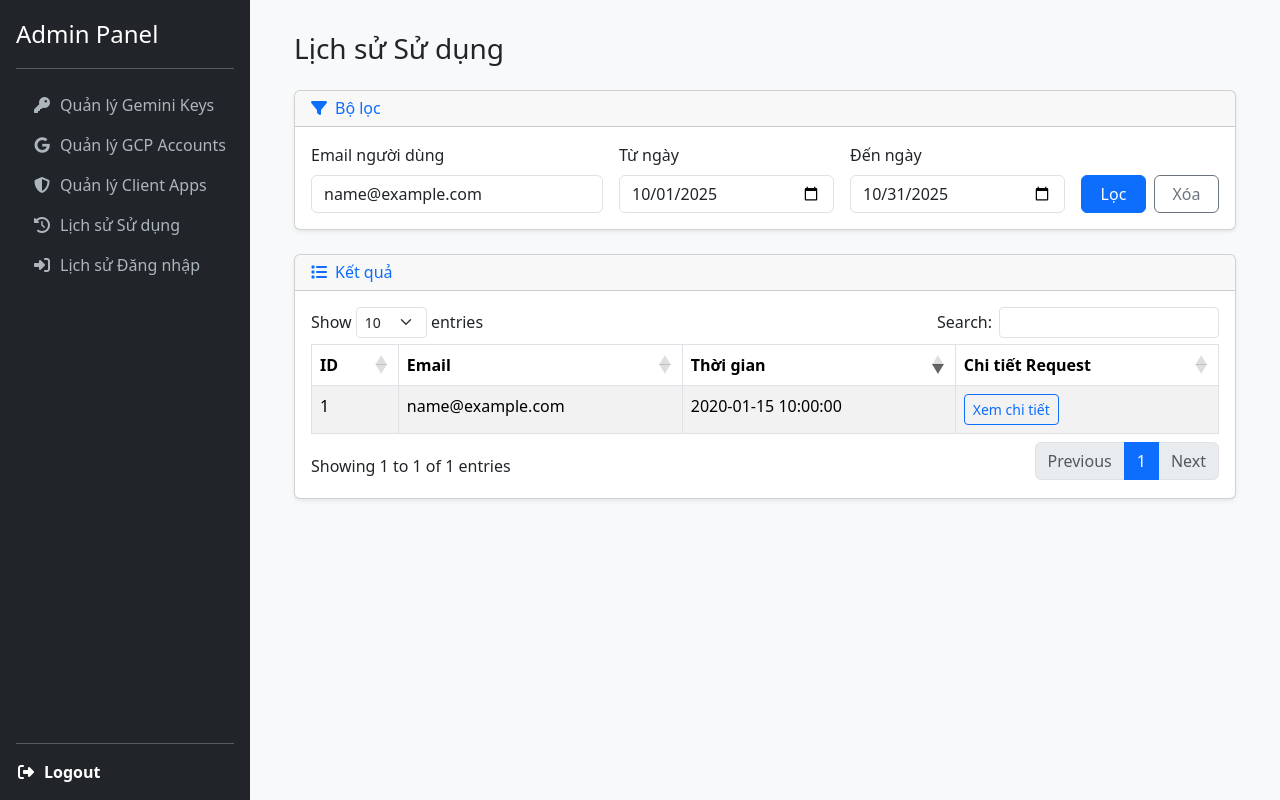
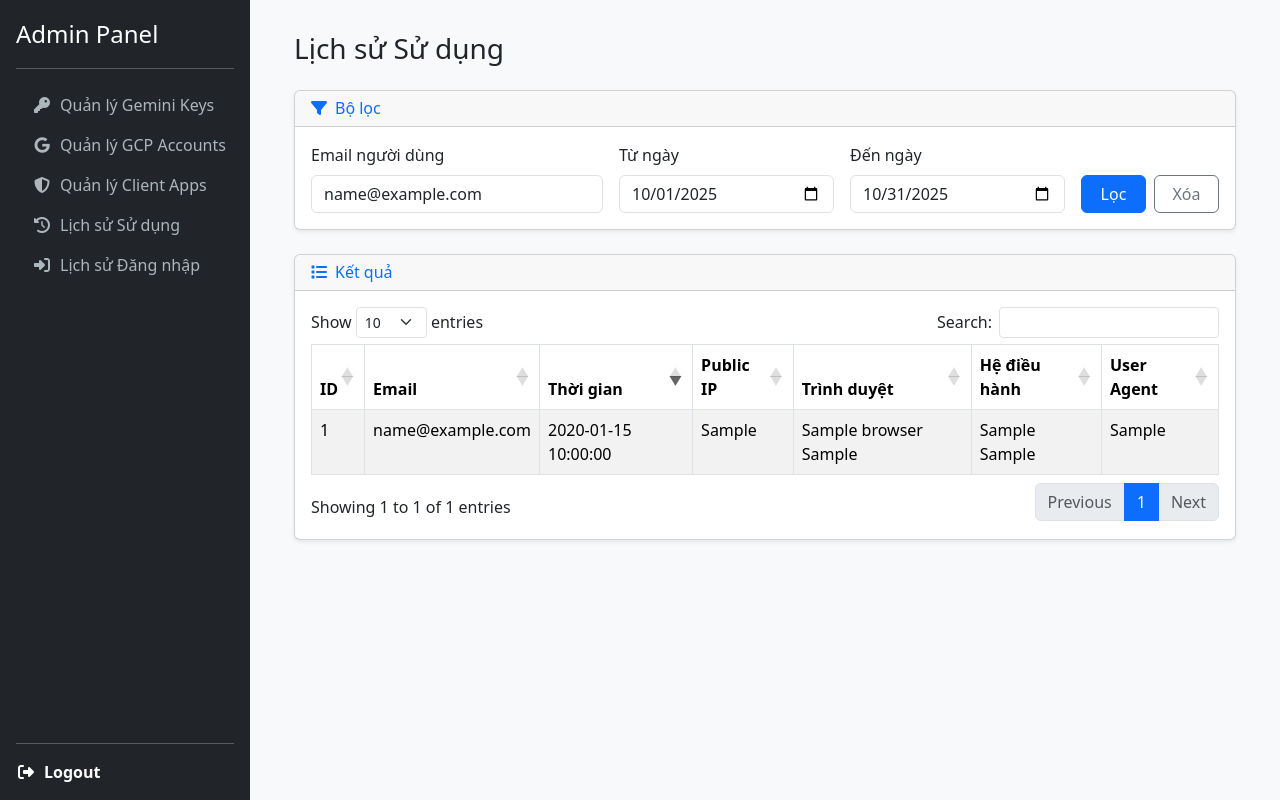
Before and after one commit to vananhit/nlp, a FastAPI app: template backend/templates/admin/history.html in a window 1280 px wide. Run offline with FastAPI, Linux system fonts and the light colour scheme; the template is opened without the code that fills it: most values are stand-ins (such as "Sample title", 1, 10 or a date in 2020); parts of the project's set-up code (start-up, migrations or seed data) failed here and were passed over; some libraries are stand-ins or nearby versions.

Commit message:
feat(logging): Enhance usage logs with IP, browser, and OS info
This change improves the usage logging system by capturing more detailed and structured information about the user's environment, such as their IP address, browser, and operating system.

Previously, the entire request body was stored as a JSON blob, which was inefficient for querying and provided limited insight. This commit refactors the logging mechanism to store more valuable and structured data for analytics.

Changes include:
- Updated the `UsageLog` model to replace the `request_data` JSON field with specific columns for `public_ip`, `user_agent`, `browser`, and `os`.
- Modified the processing endpoint to parse the `user-agent` and `x-forwarded-for` headers to populate these new fields.
- Updated the admin history page to display this new information directly in the main table, improving readability and user experience.

```diff
--- a/backend/templates/admin/history.html
+++ b/backend/templates/admin/history.html
@@ -52,7 +52,10 @@
                         <th>ID</th>
                         <th>Email</th>
                         <th>Thời gian</th>
-                        <th>Chi tiết Request</th>
+                        <th>Public IP</th>
+                        <th>Trình duyệt</th>
+                        <th>Hệ điều hành</th>
+                        <th>User Agent</th>
                     </tr>
                 </thead>
                 <tbody>
@@ -61,29 +64,10 @@
                         <td>{{ log.id }}</td>
                         <td>{{ log.user_email }}</td>
                         <td>{{ log.timestamp.strftime('%Y-%m-%d %H:%M:%S') }}</td>
-                        <td>
-                            <button type="button" class="btn btn-sm btn-outline-primary" data-bs-toggle="modal" data-bs-target="#detailsModal-{{ log.id }}">
-                                Xem chi tiết
-                            </button>
-
-                            <!-- Modal -->
-                            <div class="modal fade" id="detailsModal-{{ log.id }}" tabindex="-1" aria-labelledby="detailsModalLabel-{{ log.id }}" aria-hidden="true">
-                                <div class="modal-dialog modal-lg">
-                                    <div class="modal-content">
-                                        <div class="modal-header">
-                                            <h5 class="modal-title" id="detailsModalLabel-{{ log.id }}">Chi tiết Request #{{ log.id }}</h5>
-                                            <button type="button" class="btn-close" data-bs-dismiss="modal" aria-label="Close"></button>
-                                        </div>
-                                        <div class="modal-body">
-                                            <pre class="bg-light p-3 rounded"><code>{{ pretty_json(log.request_data) }}</code></pre>
-                                        </div>
-                                        <div class="modal-footer">
-                                            <button type="button" class="btn btn-secondary" data-bs-dismiss="modal">Đóng</button>
-                                        </div>
-                                    </div>
-                                </div>
-                            </div>
-                        </td>
+                        <td>{{ log.public_ip }}</td>
+                        <td>{{ log.browser }} {{ log.browser_version }}</td>
+                        <td>{{ log.os }} {{ log.os_version }}</td>
+                        <td>{{ log.user_agent }}</td>
                     </tr>
                     {% endfor %}
                 </tbody>
```
Also changed, not shown: backend/api/endpoints/processing.py (+28 -5 lines), backend/models/usage_log.py (+7 -2 lines).
